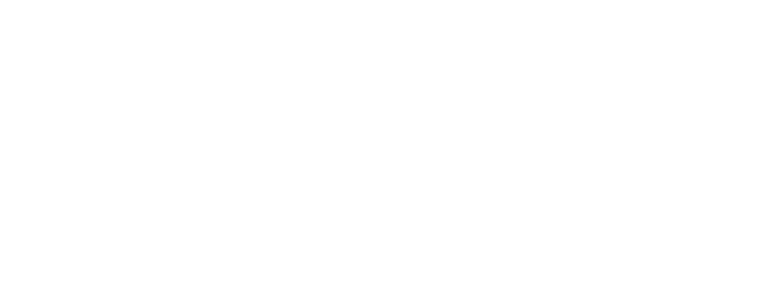
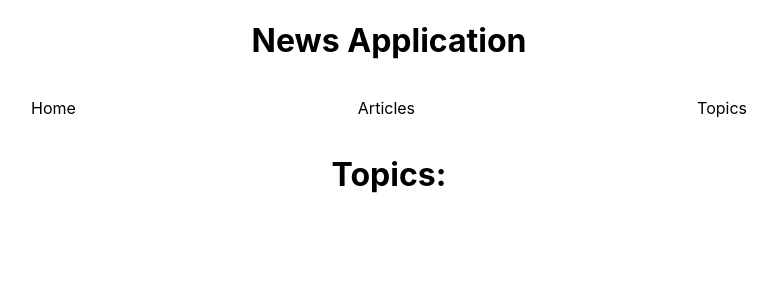
Before and after one commit to XCodeCreatorX/j-nc-news, a React (Create React App) app in the folder j-nc-news/: page /topics in a window 1280 px wide. Shown: the top 300 px of the page, without its empty margins (251-1029 px from the left). Built offline with nearby package versions, Linux system fonts and the light colour scheme; no server answers.

Commit message:
Setting up topics list

```diff
--- a/j-nc-news/src/App.js
+++ b/j-nc-news/src/App.js
@@ -4,10 +4,13 @@ import { Router } from "@reach/router";
 import "./css/Home.css";
 import "./css/Articles.css";
 import "./css/chosenArticles.css";
+import "./css/comments.css"
+import "./css/topics.css"
 
 import Home from "./components/home";
 import AllArticles from "./components/articles";
 import ChosenArticle from "./components/chosenArticle"
+import Topics from "./components/topics"
 
 function homePage() {
   return (
@@ -16,6 +19,7 @@ function homePage() {
         <Home path="/" />
         <AllArticles path="/articles"/>
         <ChosenArticle path="/articles/:article_id"/>
+        <Topics path="/topics"/>
       </Router>
     </div>
   );
--- a/j-nc-news/src/components/articles.jsx
+++ b/j-nc-news/src/components/articles.jsx
@@ -1,6 +1,7 @@
 import React from "react";
 import Axios from "axios"
 import { Link } from "@reach/router";
+import Title from "./home"
 
 class Articles extends React.Component {
   state = {
@@ -23,7 +24,9 @@ class Articles extends React.Component {
   render() {
     return (
       <div className="articlesContainer">
+        <Title/>
         <h1>All Articles</h1>
+
 
         {this.state.articles.map((article) => {
           return <div className="articleContainer" key={article.article_id}>
--- a/j-nc-news/src/components/chosenArticle.jsx
+++ b/j-nc-news/src/components/chosenArticle.jsx
@@ -1,5 +1,6 @@
 import React from "react";
 import Axios from "axios";
+import Comments from "./comments"
 
 class ChosenArticles extends React.Component {
   state = {
@@ -37,6 +38,7 @@ class ChosenArticles extends React.Component {
 
         <h5>Votes: {this.state.article.votes}</h5>
         <h5>Comments: {this.state.article.comment_count}</h5>
+        <Comments articleID={this.props.article_id}/>
 
       </div>
     )
--- /dev/null
+++ b/j-nc-news/src/components/comments.jsx
@@ -0,0 +1,46 @@
+import React from "react";
+import Axios from "axios";
+
+class Comments extends React.Component {
+  state = {
+    comments: [],
+  };
+
+  getAllComments() {
+    const articleID = this.props.articleID;
+    console.log(articleID);
+
+    return Axios.get(
+      `https://j-nc-news.herokuapp.com/api/articles/${articleID}/comments`
+    ).then((article) => {
+      this.setState(() => {
+        return { comments: article.data.comments };
+      });
+    });
+  }
+
+  componentDidMount() {
+    this.getAllComments();
+  }
+
+  render() {
+    return (
+      <div className="commentContainer">
+        <p>Comments:</p>
+
+        {this.state.comments.map((comment) => {
+          return (
+            <div className="commentsContainer">
+              <p>{comment.body}</p>
+              <p>Created By: {comment.author}</p>
+              <p>{comment.votes}</p>
+              <p>{comment.created_at}</p>
+            </div>
+          );
+        })}
+      </div>
+    );
+  }
+}
+
+export default Comments;
--- a/j-nc-news/src/components/home.jsx
+++ b/j-nc-news/src/components/home.jsx
@@ -18,6 +18,11 @@ class Title extends React.Component {
               <p>Articles</p>
             </Link>
           </li>
+          <li className="navItem">
+            <Link to="/topics">
+              <p>Topics</p>
+            </Link>
+          </li>
         </ul>
       </div>
     );
--- /dev/null
+++ b/j-nc-news/src/components/topics.jsx
@@ -0,0 +1,31 @@
+import React from "react";
+import Axios from "axios";
+
+import Title from "./home";
+
+class Topics extends React.Component {
+  state = {
+    Topics: [],
+  };
+
+  getAllTopics() {
+    Axios.get("https://j-nc-news.herokuapp.com/api/topics").then((topics) => {
+      console.log(topics.data.topics)
+    })
+  }
+
+  componentDidMount() {
+    this.getAllTopics();
+  }
+
+  render() {
+    return (
+      <div className="topicsContainer">
+        <Title />
+        <h1>Topics:</h1>
+      </div>
+    );
+  }
+}
+
+export default Topics;
--- /dev/null
+++ b/j-nc-news/src/css/comments.css
@@ -0,0 +1,3 @@
+.commentContainer {
+  text-align: center;
+}
--- /dev/null
+++ b/j-nc-news/src/css/topics.css
@@ -0,0 +1,3 @@
+.topicsContainer {
+  text-align: center;
+}
```
